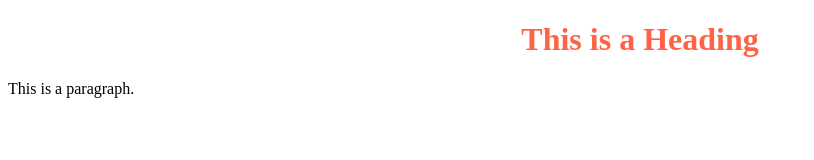
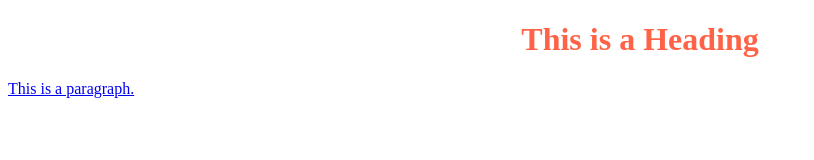
Before and after one commit to riyabhalla/riyabhalla.github.io, a plain HTML site: page index.html in a window 1280 px wide. Shown: the whole page, without its empty margins (0-814 px from the left). Drawn offline with Linux system fonts and the light colour scheme.

Commit message:
Update index.html

```diff
--- a/index.html
+++ b/index.html
@@ -14,7 +14,7 @@
 <body>
 
 <h1>This is a Heading</h1>
-<p>This is a paragraph.</p>
+<p><a href="https://www.w3schools.com/">This is a paragraph.</a></p>
 
 </body>
 </html>
```
